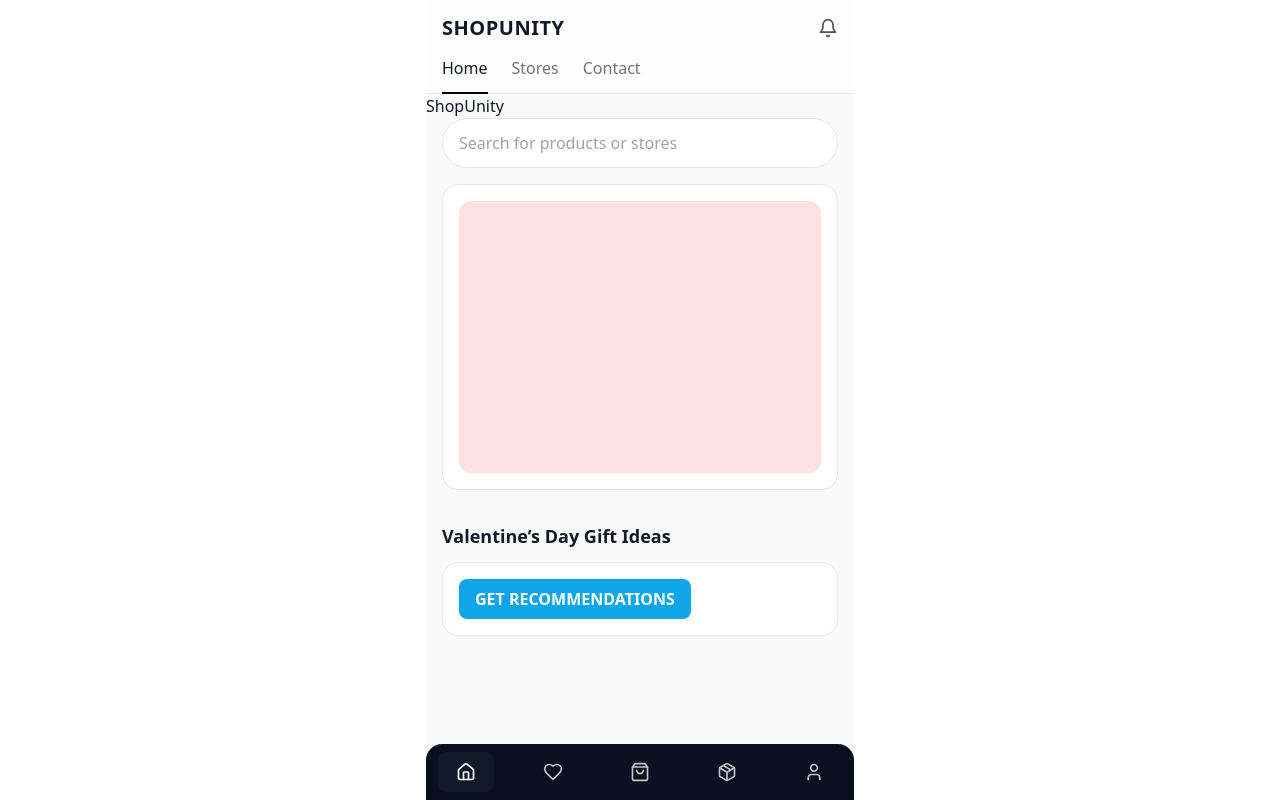
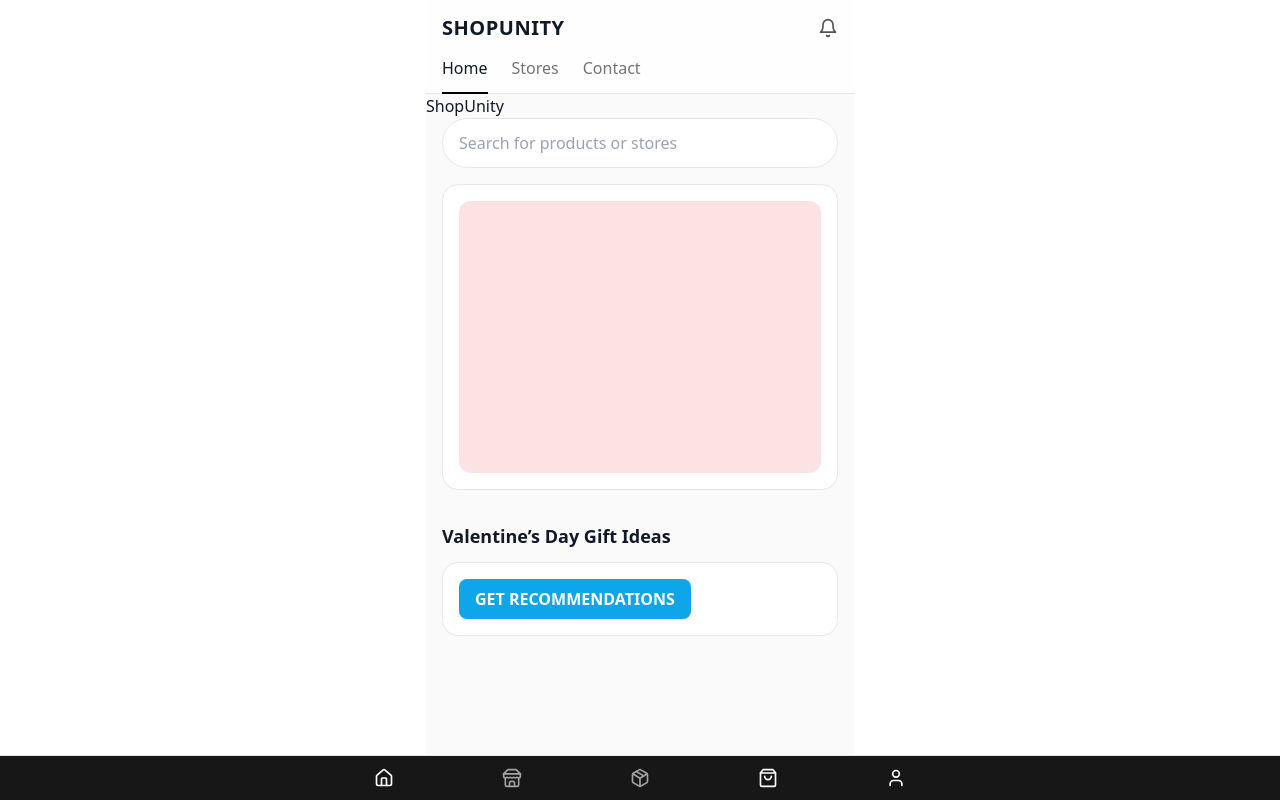
Before and after one commit to kirkland34/shopunity, a Next.js app: page / in a window 1280 px wide. Built offline with nearby package versions, Linux system fonts and the light colour scheme.

Commit message:
Update BottomNav.tsx

```diff
--- a/components/BottomNav.tsx
+++ b/components/BottomNav.tsx
@@ -2,51 +2,53 @@
 
 import Link from "next/link";
 import { usePathname } from "next/navigation";
-import { Home, Heart, ShoppingBag, Package, User } from "lucide-react";
 import type { Route } from "next";
+import {
+  Home as HomeIcon,
+  Store,
+  Package,
+  ShoppingBag,
+  User,
+} from "lucide-react";
 
 type Item = {
   href: Route;
-  icon: React.ReactNode;
+  icon: React.ElementType;
   label: string;
 };
 
-const items = [
-  { href: "/" as Route,        icon: <Home size={20} />,        label: "Home" },
-  { href: "/stores" as Route,  icon: <Heart size={20} />,       label: "Stores" },
-  { href: "/contact" as Route, icon: <ShoppingBag size={20} />, label: "Contact" },
-  { href: "/stores" as Route,  icon: <Package size={20} />,     label: "Orders" },
-  { href: "/contact" as Route, icon: <User size={20} />,        label: "Account" },
-] as const;
+const items: Item[] = [
+  { href: "/", icon: HomeIcon, label: "Home" },
+  { href: "/stores", icon: Store, label: "Stores" },
+  { href: "/contact", icon: Package, label: "Contact" },
+  // The last two can point to real pages later; for now they link to "/"
+  { href: "/", icon: ShoppingBag, label: "Bag" },
+  { href: "/", icon: User, label: "Account" },
+];
 
-function NavBtn({
-  href,
-  active,
-  children,
-}: {
-  href: Route;
-  active: boolean;
-  children: React.ReactNode;
-}) {
+export default function BottomNav() {
+  const pathname = usePathname() || "/";
+
   return (
-    <Link href={href} className={`navbtn ${active ? "navbtn-active" : ""}`}>
-      {children}
-    </Link>
+    <footer className="fixed bottom-0 inset-x-0 z-50 border-t bg-neutral-900 text-white">
+      <nav className="mx-auto max-w-screen-sm">
+        <ul className="grid grid-cols-5">
+          {items.map(({ href, icon: Icon, label }) => {
+            const active = pathname === href;
+            return (
+              <li key={href} className="flex">
+                <Link
+                  href={href}
+                  className="flex-1 py-3 flex flex-col items-center gap-1"
+                >
+                  <Icon className={`h-5 w-5 ${active ? "" : "opacity-60"}`} />
+                  <span className="sr-only">{label}</span>
+                </Link>
+              </li>
+            );
+          })}
+        </ul>
+      </nav>
+    </footer>
   );
 }
-
-export default function BottomNav() {
-  const pathname = usePathname();
-  const isActive = (to: Route) =>
-    to === "/" ? pathname === "/" : pathname.startsWith(to);
-
-  return (
-    <nav className="bottomnav">
-      {items.map((i, idx) => (
-        <NavBtn key={idx} href={i.href} active={isActive(i.href)}>
-          {i.icon}
-        </NavBtn>
-      ))}
-    </nav>
-  );
-}
```
